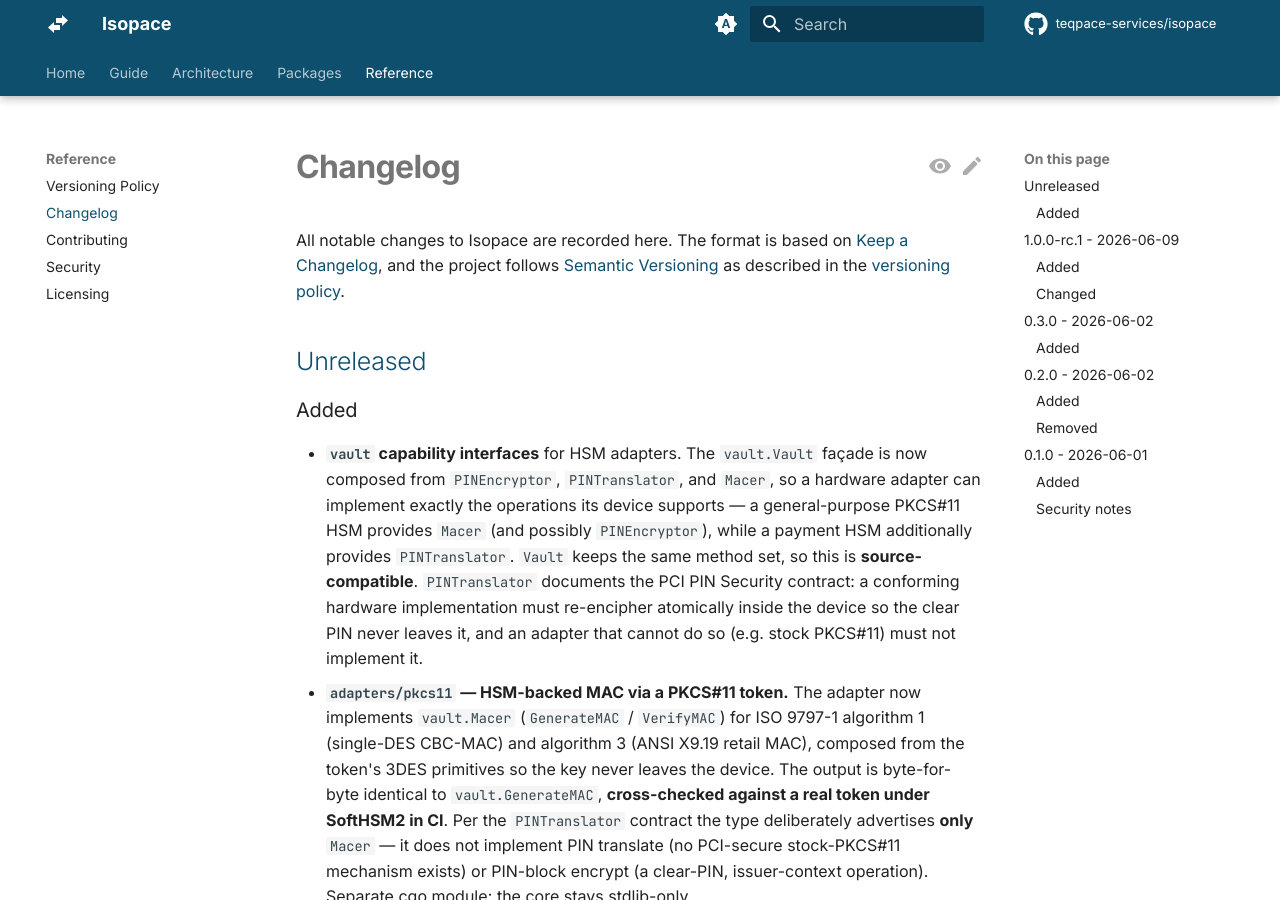
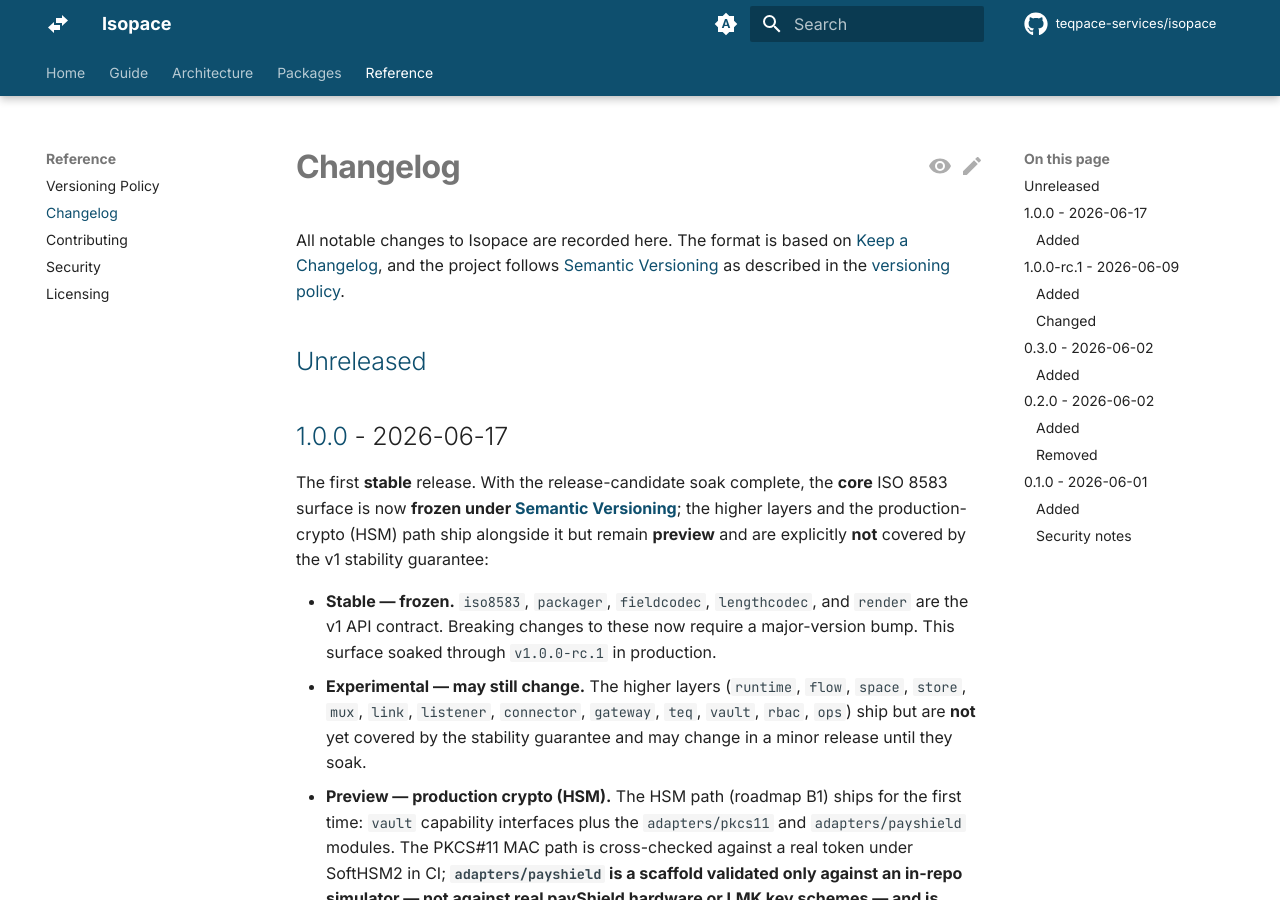
Before and after one commit to teqpace-services/isopace, an MkDocs documentation site: the page built from docs/changelog.md, in a window 1280 px wide and 900 px high. Built offline with MkDocs 1.6.1 and Material for MkDocs 9.7.7, drawn with Linux system fonts in a browser that asks for light colours; comment, search, counter and statistics services are not loaded; some of the changed text lies outside the part shown.

Commit message:
release: v1.0.0 — freeze core API as stable; HSM path ships as preview

```diff
--- a/CHANGELOG.md
+++ b/CHANGELOG.md
@@ -6,6 +6,30 @@ All notable changes to Isopace are recorded here. The format is based on
 the [versioning policy](https://teqpace-services.github.io/isopace/versioning/).
 
 ## [Unreleased]
+
+## [1.0.0] - 2026-06-17
+
+The first **stable** release. With the release-candidate soak complete, the
+**core** ISO 8583 surface is now **frozen under [Semantic Versioning](https://semver.org/spec/v2.0.0.html)**;
+the higher layers and the production-crypto (HSM) path ship alongside it but
+remain **preview** and are explicitly **not** covered by the v1 stability
+guarantee:
+
+- **Stable — frozen.** `iso8583`, `packager`, `fieldcodec`, `lengthcodec`, and
+  `render` are the v1 API contract. Breaking changes to these now require a
+  major-version bump. This surface soaked through `v1.0.0-rc.1` in production.
+- **Experimental — may still change.** The higher layers (`runtime`, `flow`,
+  `space`, `store`, `mux`, `link`, `listener`, `connector`, `gateway`, `teq`,
+  `vault`, `rbac`, `ops`) ship but are **not** yet covered by the stability
+  guarantee and may change in a minor release until they soak.
+- **Preview — production crypto (HSM).** The HSM path (roadmap B1) ships for the
+  first time: `vault` capability interfaces plus the `adapters/pkcs11` and
+  `adapters/payshield` modules. The PKCS#11 MAC path is cross-checked against a
+  real token under SoftHSM2 in CI; **`adapters/payshield` is a scaffold
+  validated only against an in-repo simulator — not against real payShield
+  hardware or LMK key schemes — and is pending device validation and security
+  review.** Software vault backends remain development/testing only; production
+  PIN and key handling require a certified HSM.
 
 ### Added
 
@@ -252,7 +276,8 @@ tested under `go test -race`.
   authenticates in constant time; expose it only behind appropriate network
   controls.
 
-[Unreleased]: https://github.com/teqpace-services/isopace/compare/v1.0.0-rc.1...HEAD
+[Unreleased]: https://github.com/teqpace-services/isopace/compare/v1.0.0...HEAD
+[1.0.0]: https://github.com/teqpace-services/isopace/compare/v1.0.0-rc.1...v1.0.0
 [1.0.0-rc.1]: https://github.com/teqpace-services/isopace/compare/v0.3.0...v1.0.0-rc.1
 [0.3.0]: https://github.com/teqpace-services/isopace/compare/v0.2.0...v0.3.0
 [0.2.0]: https://github.com/teqpace-services/isopace/compare/v0.1.0...v0.2.0
```
Also changed, not shown: README.md (+12 -10 lines), docs/index.md (+11 -10 lines), 1 other file.
